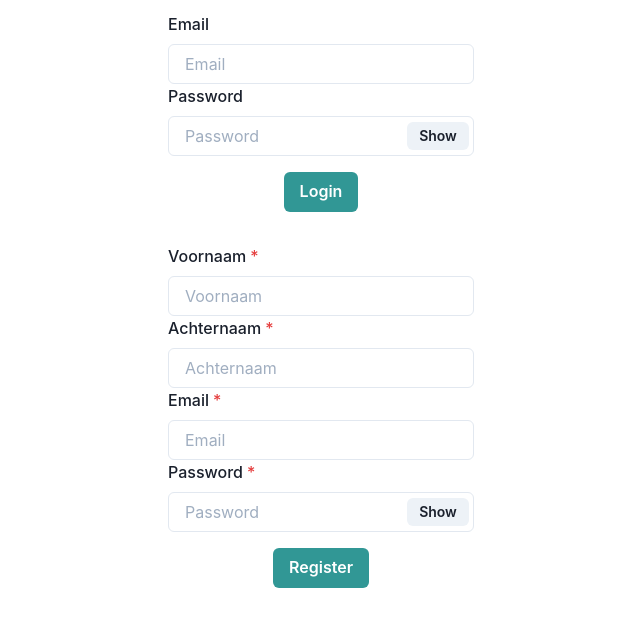
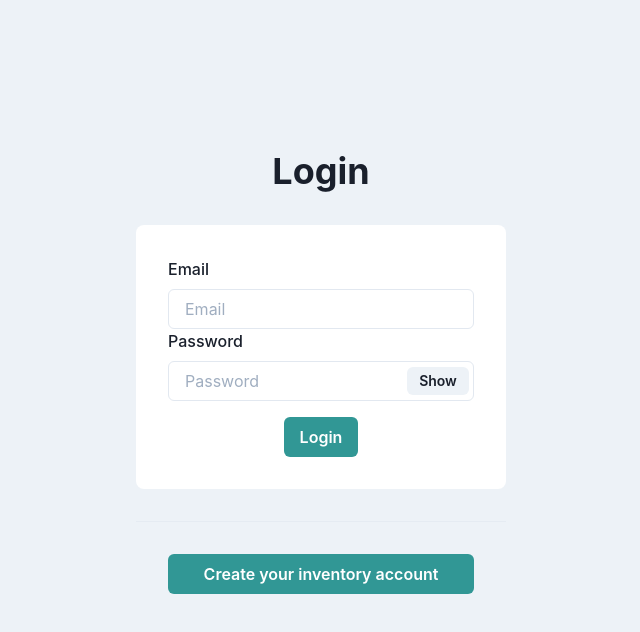
Before and after one commit to DenesVR/inventory, a React (Create React App) app: page /login in a window 1280 px wide. Shown: the top 632 px of the page, without its empty margins (319-959 px from the left). Built offline with nearby package versions, Linux system fonts and the light colour scheme.

Commit message:
login, register styling & routing

```diff
--- a/package.json
+++ b/package.json
@@ -13,6 +13,7 @@
     "react": "^17.0.2",
     "react-dom": "^17.0.2",
     "react-icons": "^3.11.0",
+    "react-router-dom": "^5.2.0",
     "react-scripts": "4.0.3",
     "web-vitals": "^0.2.4"
   },
--- a/public/index.html
+++ b/public/index.html
@@ -24,7 +24,7 @@
       work correctly both with client-side routing and a non-root public URL.
       Learn how to configure a non-root public URL by running `npm run build`.
     -->
-    <title>React App</title>
+    <title>Inventory App</title>
   </head>
   <body>
     <noscript>You need to enable JavaScript to run this app.</noscript>
--- a/src/App.js
+++ b/src/App.js
@@ -1,4 +1,5 @@
 import React from 'react';
+import { BrowserRouter as Router, Switch, Route } from 'react-router-dom';
 import {
   ChakraProvider,
   Box,
@@ -11,18 +12,32 @@ import {
 } from '@chakra-ui/react';
 import Login from './components/Login';
 import Register from './components/Register';
+import Home from './components/Home';
 
 function App() {
   return (
-    <ChakraProvider theme={theme}>
-      <Box textAlign="center" fontSize="xl">
-        <Grid minH="100vh" p={3}>
-          <VStack spacing={8}>
+    <ChakraProvider>
+      {/* <Box textAlign="center" fontSize="xl">
+        <Grid minH="100vh" p={3} bg={'gray.100'}>
+          <VStack spacing={8}> */}
+      {/* <Login /> */}
+      {/* <Register /> */}
+      {/* </VStack>
+        </Grid>
+      </Box> */}
+      <Router>
+        <Switch>
+          <Route path="/login">
             <Login />
+          </Route>
+          <Route path="/register">
             <Register />
-          </VStack>
-        </Grid>
-      </Box>
+          </Route>
+          <Route path="/">
+            <Home />
+          </Route>
+        </Switch>
+      </Router>
     </ChakraProvider>
   );
 }
--- /dev/null
+++ b/src/components/Home.jsx
@@ -0,0 +1,8 @@
+import React from 'react';
+import { Box, Grid } from '@chakra-ui/react';
+
+function Home() {
+  return <Grid minH="100vh" bg={'gray.100'}></Grid>;
+}
+
+export default Home;
--- a/src/components/Login.jsx
+++ b/src/components/Login.jsx
@@ -1,4 +1,5 @@
 import React from 'react';
+import { Link } from 'react-router-dom';
 import {
   FormControl,
   FormLabel,
@@ -6,12 +7,28 @@ import {
   Button,
   InputRightElement,
   InputGroup,
+  Flex,
+  Box,
+  Stack,
+  Heading,
+  Divider,
+  Grid,
+  VStack,
 } from '@chakra-ui/react';
 
 function Login() {
   const [show, setShow] = React.useState(false);
   const handleClick = () => setShow(!show);
   return (
+    <Box textAlign="center" fontSize="xl">
+      <Grid minH="100vh" p={3} bg={'gray.100'}>
+        <VStack spacing={8}>
+          <Flex minH={'90vh'} align={'center'} justify={'center'}>
+            <Stack spacing={8} mx={'auto'} maxW={'lg'} py={12} px={6}>
+              <Stack align={'center'}>
+                <Heading>Login</Heading>
+              </Stack>
+              <Box rounded={'lg'} bg={'white'} p={8}>
                 <form>
                   <FormControl id="email-login">
                     <FormLabel>Email</FormLabel>
@@ -20,7 +37,10 @@ function Login() {
                   <FormControl id="ww-login">
                     <FormLabel>Password</FormLabel>
                     <InputGroup>
-          <Input type={show ? 'text' : 'password'} placeholder="Password" />
+                      <Input
+                        type={show ? 'text' : 'password'}
+                        placeholder="Password"
+                      />
                       <InputRightElement width="4.5rem">
                         <Button h="1.75rem" size="sm" onClick={handleClick}>
                           {show ? 'Hide' : 'Show'}
@@ -32,6 +52,20 @@ function Login() {
                     Login
                   </Button>
                 </form>
+              </Box>
+              <Divider />
+              <Box>
+                <Link to="/register">
+                  <Button pr={9} pl={9} colorScheme={'teal'}>
+                    Create your inventory account
+                  </Button>
+                </Link>
+              </Box>
+            </Stack>
+          </Flex>
+        </VStack>
+      </Grid>
+    </Box>
   );
 }
 
--- a/src/components/Register.jsx
+++ b/src/components/Register.jsx
@@ -6,12 +6,27 @@ import {
   Button,
   InputRightElement,
   InputGroup,
+  Flex,
+  Box,
+  Heading,
+  Stack,
+  Grid,
+  VStack,
 } from '@chakra-ui/react';
 
 function Register() {
   const [show, setShow] = React.useState(false);
   const handleClick = () => setShow(!show);
   return (
+    <Box textAlign="center" fontSize="xl">
+      <Grid minH="100vh" p={3} bg={'gray.100'}>
+        <VStack spacing={8}>
+          <Flex minH={'90vh'} align={'center'} justify={'center'}>
+            <Stack spacing={8} mx={'auto'} maxW={'lg'} py={12} px={6}>
+              <Stack align={'center'}>
+                <Heading>Register</Heading>
+              </Stack>
+              <Box rounded={'lg'} bg={'white'} p={8}>
                 <form>
                   <FormControl id="voornaam" isRequired>
                     <FormLabel>Voornaam</FormLabel>
@@ -28,7 +43,10 @@ function Register() {
                   <FormControl id="Password" isRequired>
                     <FormLabel>Password</FormLabel>
                     <InputGroup>
-          <Input type={show ? 'text' : 'password'} placeholder="Password" />
+                      <Input
+                        type={show ? 'text' : 'password'}
+                        placeholder="Password"
+                      />
                       <InputRightElement width="4.5rem">
                         <Button h="1.75rem" size="sm" onClick={handleClick}>
                           {show ? 'Hide' : 'Show'}
@@ -40,6 +58,12 @@ function Register() {
                     Register
                   </Button>
                 </form>
+              </Box>
+            </Stack>
+          </Flex>
+        </VStack>
+      </Grid>
+    </Box>
   );
 }
 
```
Also changed, not shown: 1 other file (tests, documents, lock files or other folders). Lines whose indentation alone changed are shown as unchanged.
